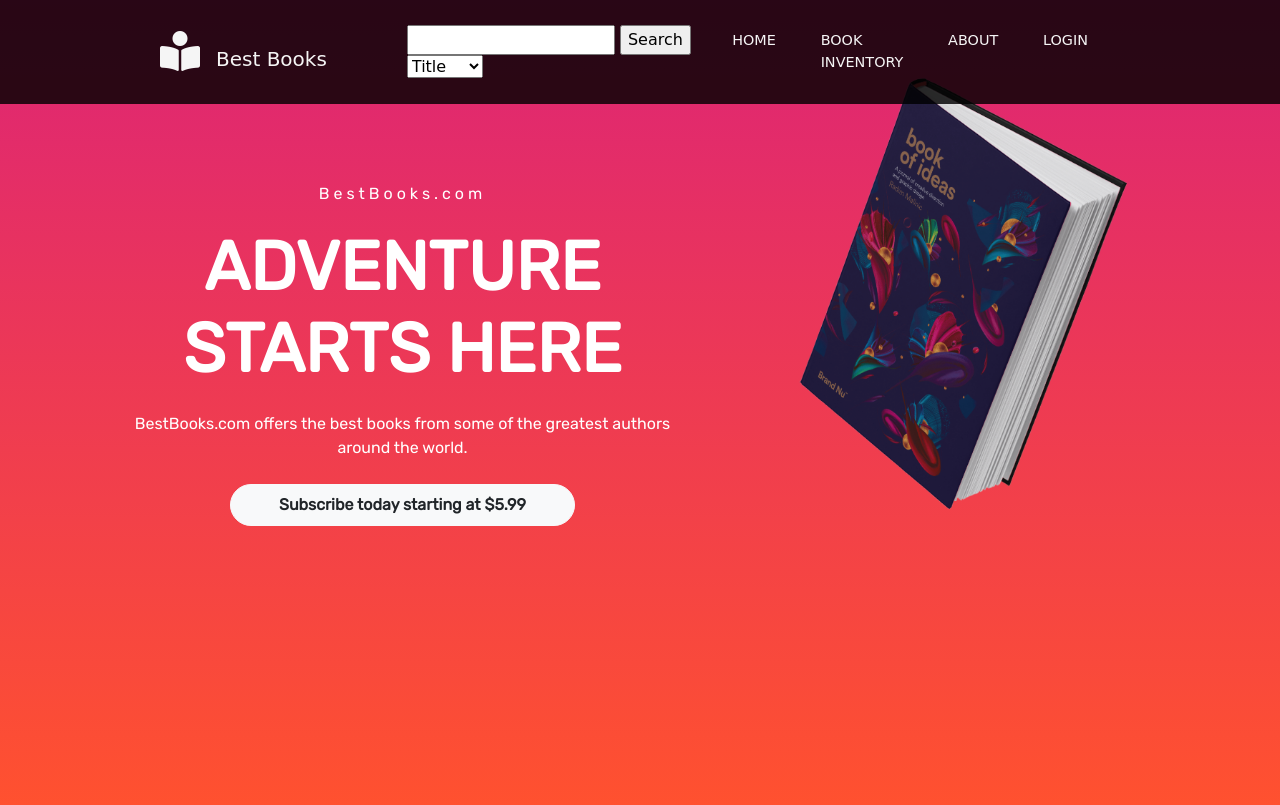
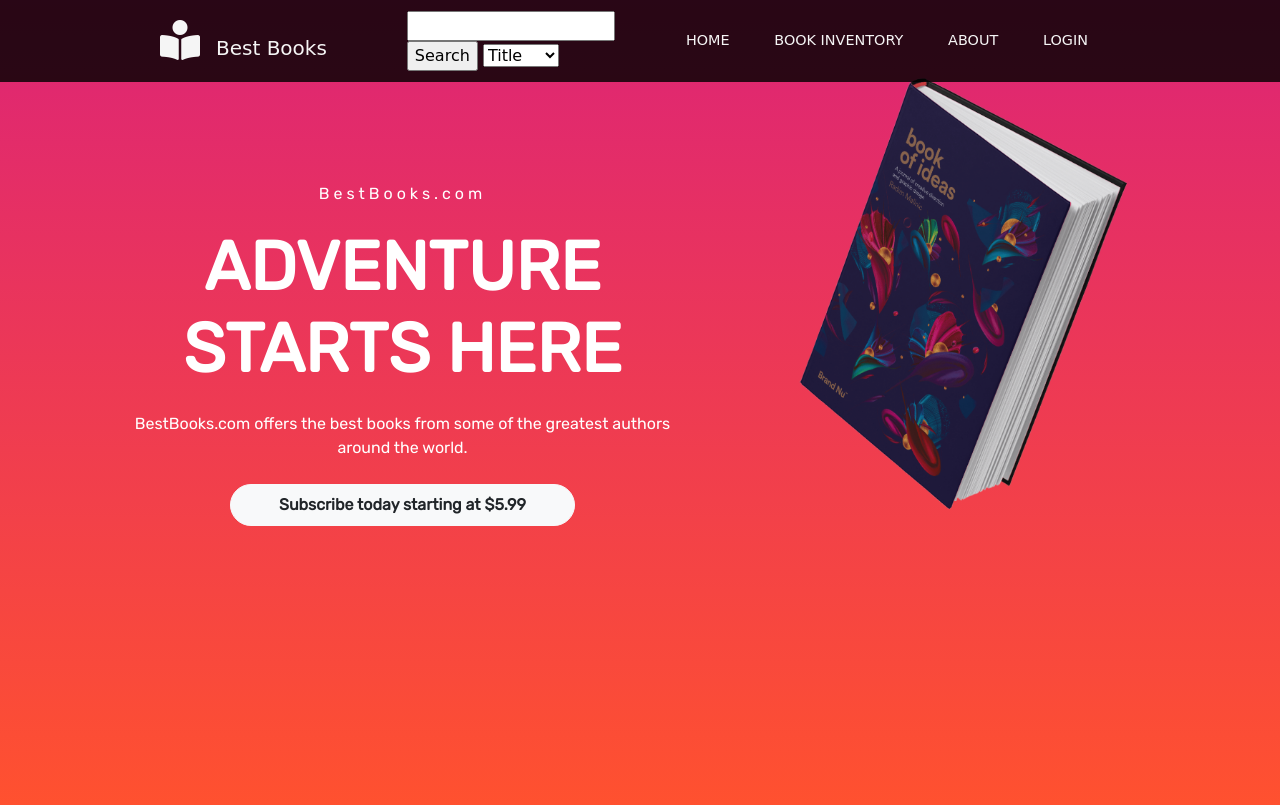
Before and after one commit to Jake25k/CSC439, a PHP site: page / in a window 1280 px wide. Shown: the top 805 px of the page. Run offline with PHP 8.4, Linux system fonts and the light colour scheme; some web fonts are replaced.

Commit message:
Update Style.css

```diff
--- a/styles/Style.css
+++ b/styles/Style.css
@@ -50,7 +50,7 @@ header a {
 
 .search {
     font-family: var(--Sniglet-font);
-    width: 50%;
+    width: 250px;
 }
 
 header .nav-item:last-child {
```
